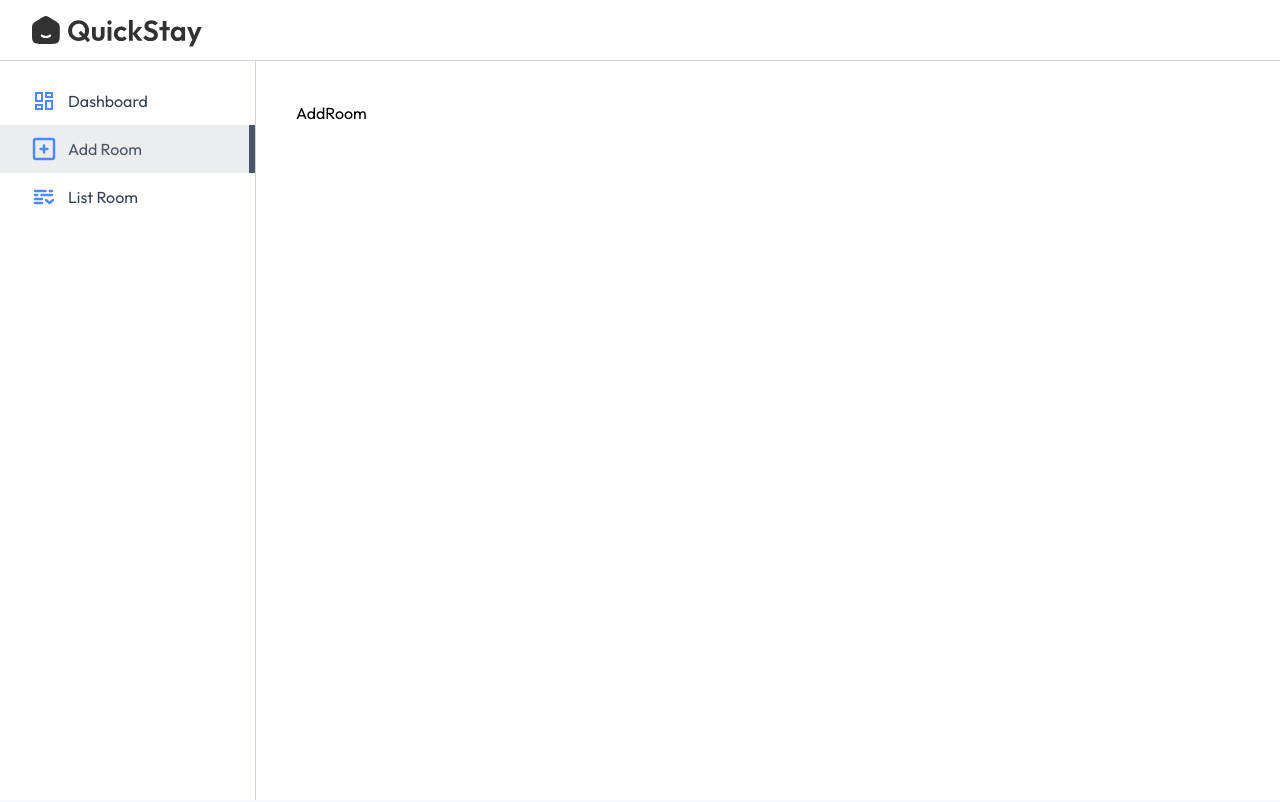
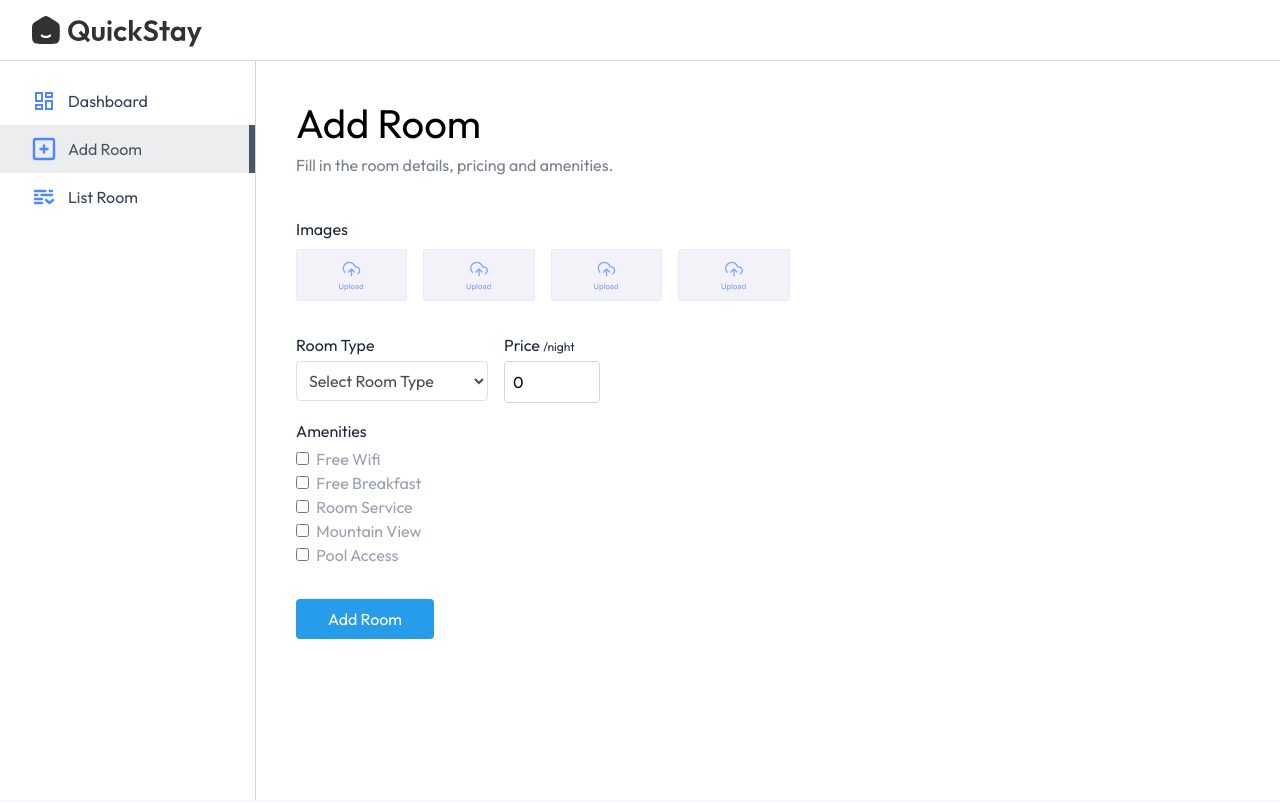
Before and after one commit to Lemlime5336/hotel-booking-app, a React (Vite) app in the folder client/: page /owner/add-room in a window 1280 px wide. Shown: the top 802 px of the page. Built offline with nearby package versions, Linux system fonts and the light colour scheme; no server answers; a web font is replaced by a local one.

Commit message:
Completed AddRoom page

```diff
--- a/client/src/pages/hotelOwner/AddRoom.jsx
+++ b/client/src/pages/hotelOwner/AddRoom.jsx
@@ -1,8 +1,73 @@
-import React from 'react'
+import React, { useState } from 'react'
+import Title from '../../components/Title'
+import { assets } from '../../assets/assets'
 
 const AddRoom = () => {
+
+  const [images, setImages] = useState({
+    1: null,
+    2:null,
+    3:null,
+    4:null
+  })
+
+  const [inputs, setInputs] = useState({
+    roomType: '',
+    pricePerNight: 0,
+    amenities : {
+      'Free Wifi': false,
+      'Free Breakfast': false,
+      'Room Service': false,
+      'Mountain View': false,
+      'Pool Access': false
+    }
+  })
+
   return (
-    <div>AddRoom</div>
+    <form>
+      <Title align='left' font='outfit' title='Add Room' subTitle='Fill in the room details, pricing and amenities.'/>
+      {/* Image Uploads */}
+      <p className='text-gray-800 mt-10'>Images</p>
+      <div className='grid grid-cols-2 sm:flex gap-4 my-2 flex-wrap'>
+        {Object.keys(images).map((key)=>(
+          <label htmlFor={`roomImage${key}`} key={key}>
+            <img src={images[key] ? URL.createObjectURL(images[key]) : assets.uploadArea} alt='' className='max-h-13 cursor-pointer opacity-80'/>
+            <input type='file' accept='image/*' id={`roomImage${key}`} hidden onChange={e=> setImages({...images, [key]: e.target.files[0]})}/>
+          </label>
+        ))}
+      </div>
+      <div className='w-full flex max-sm:flex-col sm:gap-4 mt-4'>
+        <div className='flex-1 max-w-48'>
+          <p className='text-gray-800 mt-4'>Room Type</p>
+          <select value={inputs.roomType} onChange={e=> setInputs({...inputs, roomType: e.target.value})}
+          className='border opacity-70 border-gray-300 mt-1 rounded p-2 w-full'>
+            <option value="">Select Room Type</option>
+            <option value="Single Bed">Single Bed</option>
+            <option value="Double Bed">Double Bed</option>
+            <option value="Luxury Room">Luxury Room</option>
+            <option value="Family Suite">Family Suite</option>
+          </select>
+        </div>
+        <div>
+          <p className='mt-4 text-gray-800'>
+            Price <span className='text-xs'>/night</span>
+          </p>
+          <input type='number' placeholder='0' className='border border-gray-300 mt-1 rounded p-2 w-24'
+          value={inputs.pricePerNight} onChange={e=> setInputs({...inputs, pricePerNight: e.target.value})}/>
+        </div>
+      </div>
+      <p className='text-gray-800 mt-4'>Amenities</p>
+      <div className='flex flex-col flex-wrap mt-1 text-gray-400 max-w-sm'>
+        {Object.keys(inputs.amenities).map((amenity, index)=>(
+          <div key={index}>
+              <input type='checkbox' id={`amenities${index+1}`} checked={inputs.amenities[amenity]}
+              onChange={()=>setInputs({...inputs, amenities: {...inputs.amenities, [amenity]: !inputs.amenities [amenity]}})}/>
+              <label htmlFor={`amenities${index+1}`} className='ml-1'>   {amenity}</label>
+          </div>
+        ))}
+      </div>
+      <button className='bg-primary text-white px-8 py-2 rounded mt-8 cursor-pointer'>Add Room</button>
+    </form>
   )
 }
 
```
